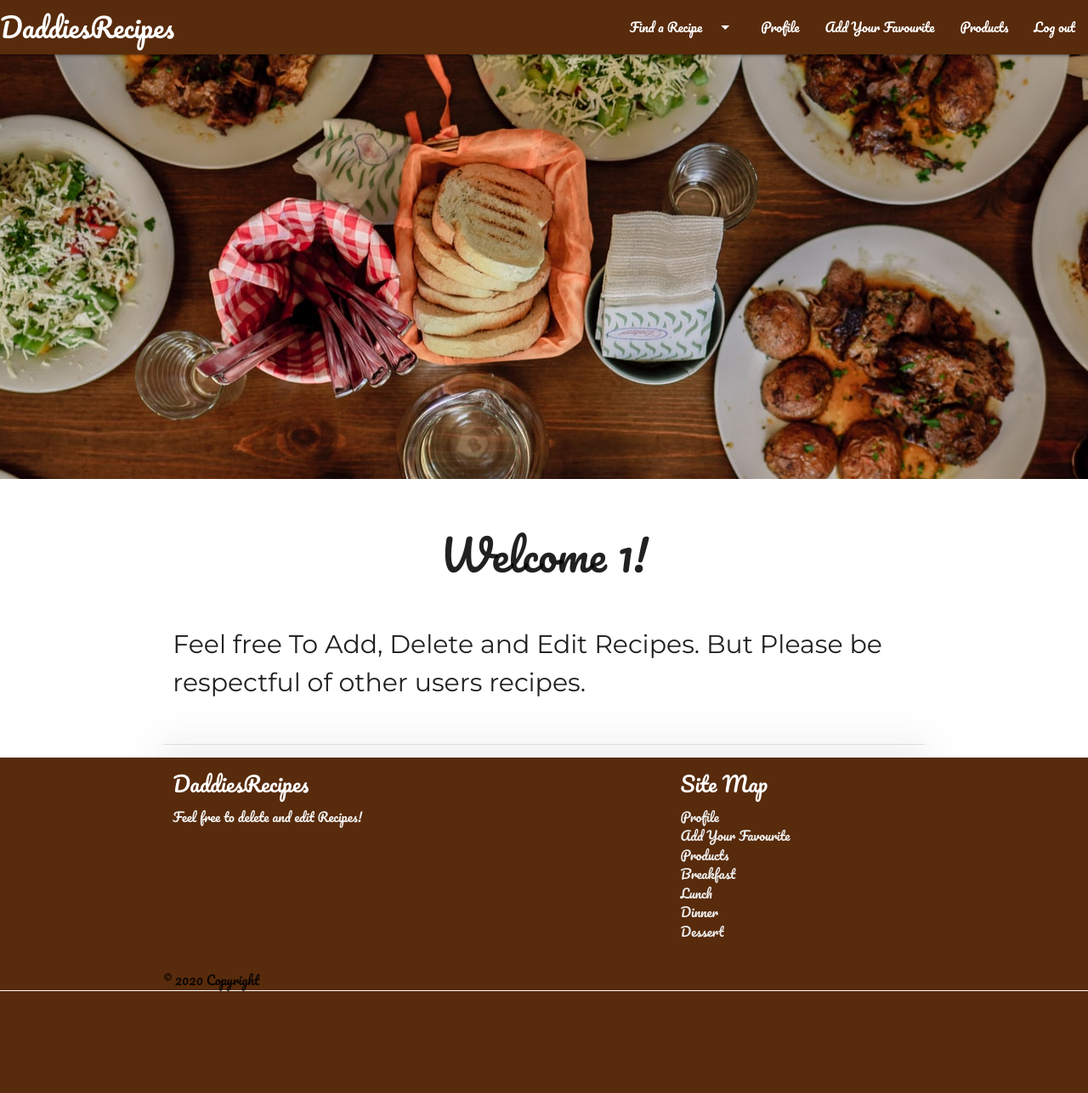
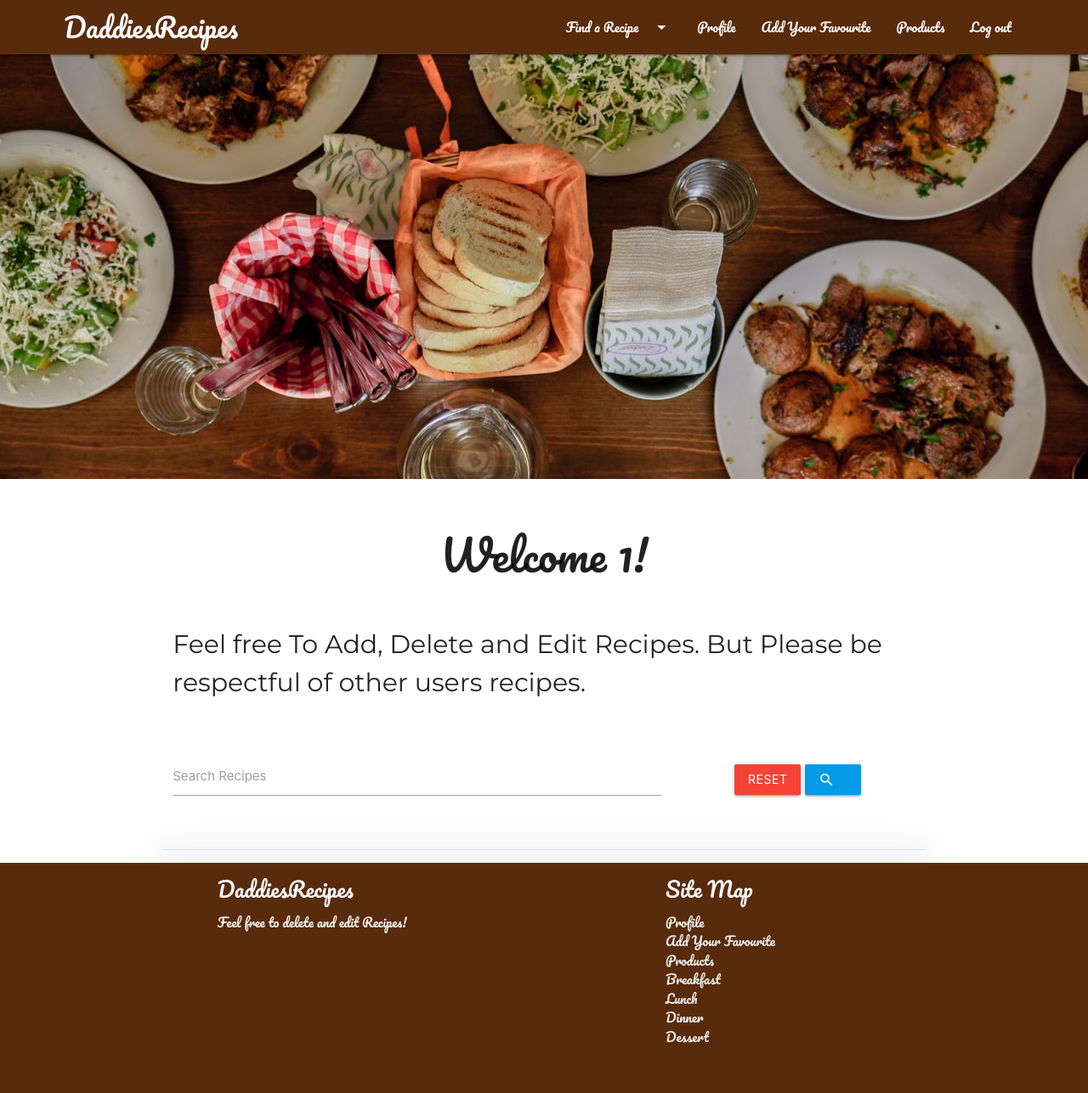
Before and after one commit to ajgoward/Daddies_recipes_MS3, a Flask app: page /profile in a window 1280 px wide. Shown: the whole page at 85% size. Before the commit the page ends 1167 px from the top, so only its background shows below. Run offline with Flask 2, Linux system fonts and the light colour scheme; the visitor is signed in with stand-in values (Sample User, id 1); data that the repository does not hold is empty; some libraries are stand-ins or nearby versions.

Commit message:
added a search functionality due to code review

```diff
--- a/app.py
+++ b/app.py
@@ -87,6 +87,7 @@ def profile():
         return render_template(
             "homepages/profile.html", recipes=mongo.db.recipes.find())
 
+
 # recipe pages with function to find the recipes
 
 
@@ -132,8 +133,8 @@ def insert_recipe():
             "image": request.form.get("image"),
             "recipe_name": request.form.get("recipe_name"),
             "time_to_make": request.form.get("time_to_make"),
-            "ingredients": request.form.getlist("ingredients"),
-            "method": request.form.getlist("method"),
+            "ingredients": request.form.get("ingredients"),
+            "method": request.form.get("method"),
             "posted_by": session["user"]
         }
         mongo.db.recipes.insert_one(recipe)
@@ -156,8 +157,8 @@ def update_recipe(recipe_id):
         'image': request.form.get('image'),
         'recipe_name': request.form.get('recipe_name'),
         'time_to_make': request.form.get('time_to_make'),
-        'ingredients': request.form.getlist('ingredients'),
-        'method': request.form.getlist('method'),
+        'ingredients': request.form.get('ingredients'),
+        'method': request.form.get('method'),
         "posted_by": session["user"]
     })
     return redirect(url_for('profile'))
@@ -169,6 +170,14 @@ def delete_recipe(recipe_id):
         return redirect(url_for('profile'))
 
 
+@app.route('/search', methods=['GET','POST'])
+def search():
+    query = request.form.get("query")
+    recipes = mongo.db.recipes.find({"$text": {"$search": query}})
+    return render_template(
+            "homepages/profile.html", recipes=recipes)
+
+
 @app.route('/products')
 def products():
     return render_template("products.html")
--- a/static/css/style.css
+++ b/static/css/style.css
@@ -1,10 +1,12 @@
 @import url("https://fonts.googleapis.com/css2?family=Montserrat&family=Pacifico&display=swap");
 
 /* base.html styling */
+
 .nav-wrapper {
   background-color: #582b0c;
   font-family: "Pacifico", cursive;
-
+  padding-left: 5em;
+  padding-right: 5em;
 }
 
 .main-heading {
@@ -29,6 +31,10 @@
   .black-text {
     font-size: initial;
   }
+
+  .nav-wrapper{
+      padding: 0;
+  }
 }
 
 .recipe_header {
@@ -39,8 +45,13 @@
 
 .signupsignin {
   margin-top: 40px;
+  margin-bottom: 40px;
 }
 
 .signup-buttons {
   text-align: center;
 }
+
+footer{
+    padding-bottom: 20px;
+}
--- a/templates/base/base.html
+++ b/templates/base/base.html
@@ -20,6 +20,7 @@
 		<li><a href="{{url_for('dinner')}}">Dinner</a></li>
 		<li class="divider"></li>
 		<li><a href="{{url_for('dessert')}}">Dessert</a></li>
+
 	</ul>
 
 
@@ -41,6 +42,7 @@
         <!--------if else statement to show different links depending if the user is signed in-->
 			{% if session.user %}
 			<a href="{{url_for('profile')}}" class="brand-logo">DaddiesRecipes</a>
+
 			{% else %}
 			<a href="{{url_for('home')}}" class="brand-logo">DaddiesRecipes</a>
             {% endif %}
@@ -49,6 +51,7 @@
 				<li><a class="dropdown" data-target="dropdown">Find a
 						Recipe<i class="material-icons right">arrow_drop_down</i></a></li>
 				{% if session.user %}
+
 				<li><a href="{{url_for('profile')}}">Profile</a></li>
 				<li><a href="{{url_for('add_recipe')}}"> Add Your Favourite</a></li>
 				<li><a href="{{url_for('products')}}">Products</a></li>
@@ -74,7 +77,6 @@
 		<li><a href="{{url_for('register')}}">Register</a></li>
 		{% endif %}
 	</ul>
-
 	{% block content %}
 
 
@@ -117,11 +119,6 @@
 				</div>
 			</div>
 		</div>
-		<div class="footer-copyright">
-			<div class="container">
-				© 2020 Copyright
-			</div>
-		</div>
 	</footer>
 	<script src="https://cdnjs.cloudflare.com/ajax/libs/jquery/3.2.1/jquery.min.js"></script>
 	<script src="https://cdnjs.cloudflare.com/ajax/libs/materialize/1.0.0/js/materialize.min.js"></script>
--- a/templates/homepages/login.html
+++ b/templates/homepages/login.html
@@ -19,13 +19,13 @@
 		<form class="" action="{{ url_for('login') }}" method="POST">
 			<div class="row card signupsignin">
 				<div class="input-field col s12">
-					<input id="username" type="text" name="username" class="validate black-text" pattern="^[a-Za-Z0-9]{5,15}$" minlength="5" maxlength="15" required>
+					<input id="username" type="text" name="username" class="validate black-text"  required>
 					<label for="username" class="black-text">Please choose a User-Name</label>
 				</div>
 				<div class="row">
 					<div class="input-field col s12">
 						<input id="password" type="password" name="password" class="validate black-text"
-                                    pattern="^[a-Za-Z0-9]{5,15}$" minlength="5" maxlength="15" required>
+                                    required>
 						<label for="password" class="black-text">Please choose a Password</label>
 					</div>
 				</div>
--- a/templates/homepages/profile.html
+++ b/templates/homepages/profile.html
@@ -19,6 +19,23 @@
 				{% endwith %}
 			</div>
 		</div>
+		<div class="row card-pannel ">
+			<form method="POST" action="{{ url_for('search') }}" class="col s12">
+				<div class="row valign-wrapper center-align">
+					<div class="input-field col s12 m8">
+						<input type="text" id="query" name="query" class="validate"  minlength="3" required>
+						<label for="query">Search Recipes</label>
+					</div>
+					<div class="col s12 m4">
+						<a href="{{url_for('profile')}}" class="red btn text-shadow">Reset</a>
+						<button type="submit" class="light-blue darken-1 btn text-shadow">
+    <i class="material-icons left">search</i>
+    </button>
+					</div>
+				</div>
+			</form>
+		</div>
+
 		<ul class="collapsible z-depth-5">
 			{% for recipe in recipes %}
 			<li>
@@ -30,7 +47,8 @@
 						{% if session.user|lower == recipe.posted_by|lower %}
 						<a href="{{url_for('edit_recipe', recipe_id=recipe._id)}}"
 							class="btn-floating btn-large waves-effect waves-light blue">Edit</a>
-					<a class="btn-floating btn-large waves-effect waves-light red modal-trigger" href="#modal1">Delete</a>
+						<a class="btn-floating btn-large waves-effect waves-light red modal-trigger"
+							href="#modal1">Delete</a>
 
 						<!-- Modal Structure -->
 						<div id="modal1" class="modal">
@@ -56,11 +74,20 @@
      </div>
 						<br>
 						<h3 class="headers">Ingredients</h3>
-						<p class="black-text">{{recipe.ingredients}}</p>
+						<ul>
+							<!---after searching online i came across splitlines() method and deciede to try a for loop-->
+							{% for newline in recipe.ingredients.splitlines() %}
+							<li class="black-text">{{newline}}</li>
+							{% endfor %}
+						</ul>
 						<br>
 						<br>
 						<h3 class="headers">Method</h3>
-						<p class="black-text">{{recipe.method}}</p>
+						<ul>
+							{% for newline in recipe.method.splitlines() %}
+							<li class="black-text">{{newline}}</li>
+							{% endfor %}
+						</ul>
 						<br>
 						<br>
 						<h3 class="headers">Posted By</h3>
--- a/templates/homepages/signup.html
+++ b/templates/homepages/signup.html
@@ -19,13 +19,13 @@
 		<form class="" action="{{ url_for('register') }}" method="POST">
 			<div class="row card signupsignin">
 				<div class="input-field col s12">
-					<input id="username" type="text" name="username" class="validate black-text" pattern="^[a-Za-Z0-9]{5,15}$" minlength="5" maxlength="15" required>
+					<input id="username" type="text" name="username" class="validate black-text"  required>
 					<label for="username" class="black-text">Please choose a User-Name</label>
 				</div>
 				<div class="row">
 					<div class="input-field col s12">
 						<input id="password" type="password" name="password" class="validate black-text"
-                                    pattern="^[a-Za-Z0-9]{5,15}$" minlength="5" maxlength="15" required>
+                                    required>
 						<label for="password" class="black-text">Please choose a Password</label>
 					</div>
 				</div>
--- a/templates/recipes/breakfast.html
+++ b/templates/recipes/breakfast.html
@@ -29,7 +29,11 @@
      </div>
 						<br>
 						<h3 class="headers">Ingredients</h3>
-						<p class="black-text">{{recipe.ingredients}}</p>
+                        <ul>
+                        {% for newline in recipe.ingredient.splitlines() %}
+						<li class="black-text">{{newline}}</li>
+                        {% endfor %}
+                        </ul>
 						<br>
 						<br>
 						<h3 class="headers">Method</h3>
```
Also changed, not shown: templates/homepages/allrecipes.html (added, +89 -0 lines), templates/homepages/home.html (+16 -0 lines). Lines whose indentation alone changed are shown as unchanged.
